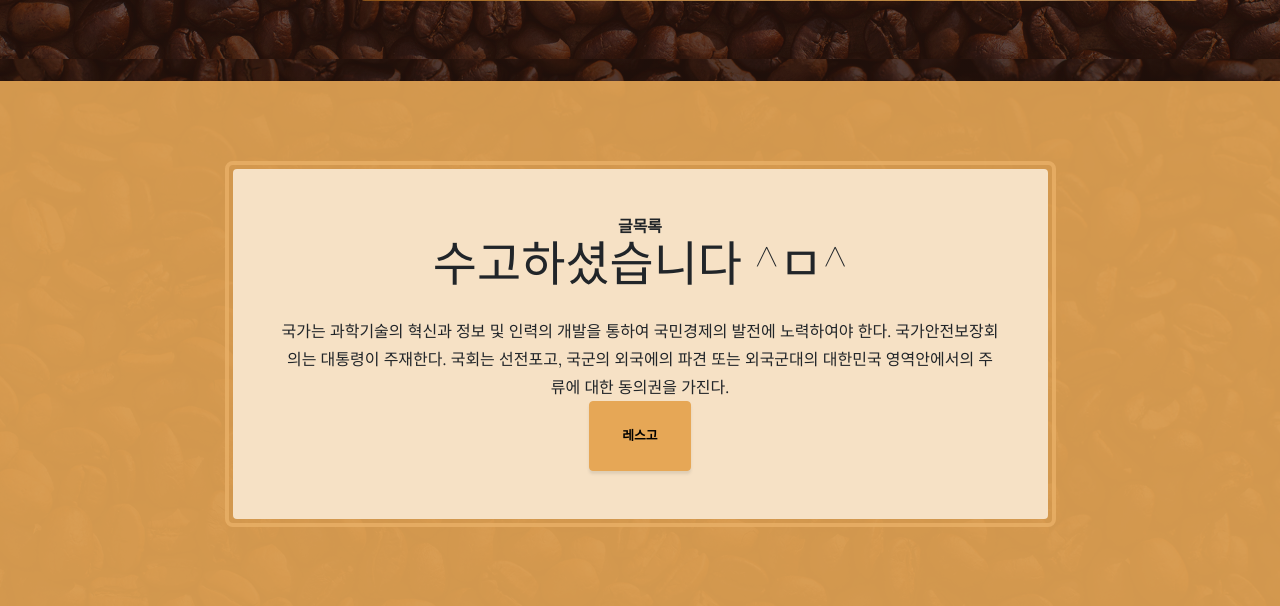
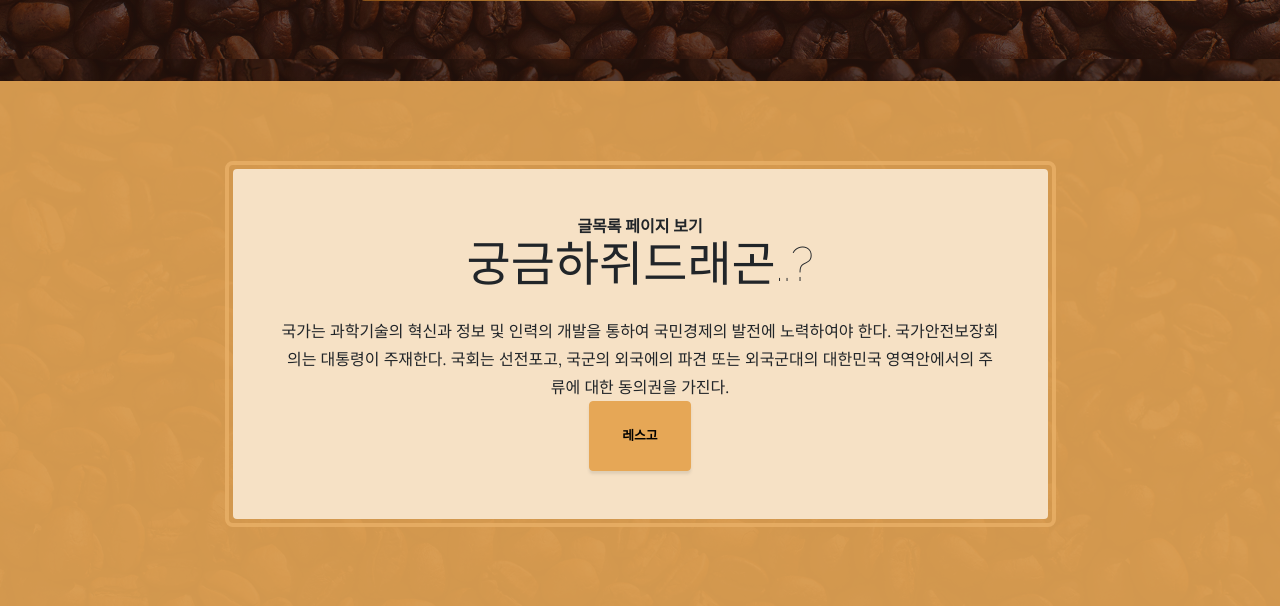
Before and after one commit to CMH5701/myblog-test, a Django app: page / in a window 1280 px wide. Shown: the part 917-1523 px from the top of the page. Run offline with Django 4.2, Linux system fonts and the light colour scheme; some libraries are stand-ins or nearby versions.

Commit message:
리드 수정

```diff
--- a/mynoteapp/templates/main.html
+++ b/mynoteapp/templates/main.html
@@ -6,7 +6,7 @@
         <meta name="viewport" content="width=device-width, initial-scale=1, shrink-to-fit=no" />
         <meta name="description" content="" />
         <meta name="author" content="" />
-        <title>Business Casual - Start Bootstrap Theme</title>
+        <title>명환이의 블로그</title>
         <link rel="icon" type="image/x-icon" href="assets/favicon.ico" />
         <!-- Font Awesome icons (free version)-->
         <script src="https://use.fontawesome.com/releases/v6.1.0/js/all.js" crossorigin="anonymous"></script>
@@ -63,8 +63,8 @@
                     <div class="col-xl-9 mx-auto">
                         <div class="cta-inner bg-faded text-center rounded">
                             <h2 class="section-heading mb-4">
-                                <span class="section-heading-upper">글목록</span>
-                                <span class="section-heading-lower">수고하셨습니다 ^ㅁ^</span>
+                                <span class="section-heading-upper">글목록 페이지 보기</span>
+                                <span class="section-heading-lower">궁금하쥐드래곤..?</span>
                         </h2>
                             <p class="mb-0">국가는 과학기술의 혁신과 정보 및 인력의 개발을 통하여 국민경제의 발전에 노력하여야 한다. 국가안전보장회의는 대통령이 주재한다. 국회는 선전포고, 국군의 외국에의 파견 또는 외국군대의 대한민국 영역안에서의 주류에 대한 동의권을 가진다.</p>
                             <div class="intro-button mx-auto"><a class="btn btn-primary btn-xl" href="{% url 'read' %}">레스고</a></div>
--- a/mynoteapp/templates/read.html
+++ b/mynoteapp/templates/read.html
@@ -14,9 +14,8 @@
                                     <span class="section-heading-upper">Strong Coffee, Strong Roots</span>
                                     <span class="section-heading-lower">글 목록 페이지</span>
                                 </h2>
-                                <p>{% for obj in obj.all %}
+                                {% for obj in obj.all %}
                                    <a href = "{% url 'detail' obj.id %}">{{obj.title}}</a>
-                                </p>
                                     <p>{{obj.body}}</p><br>
                                 <p class="mb-0">
                                    <p>작성자 : {{obj.people}}</p><br>
```
